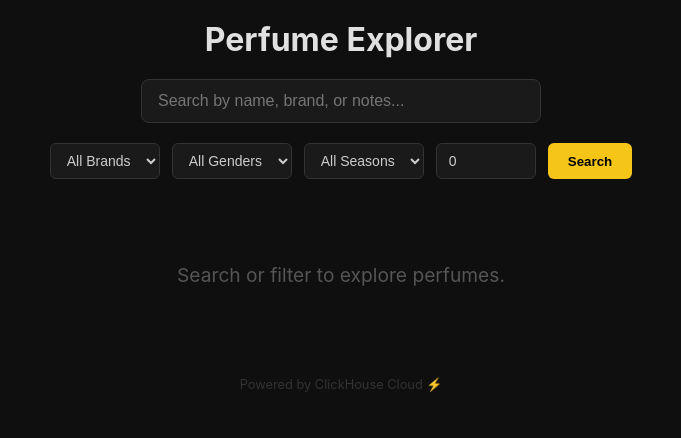
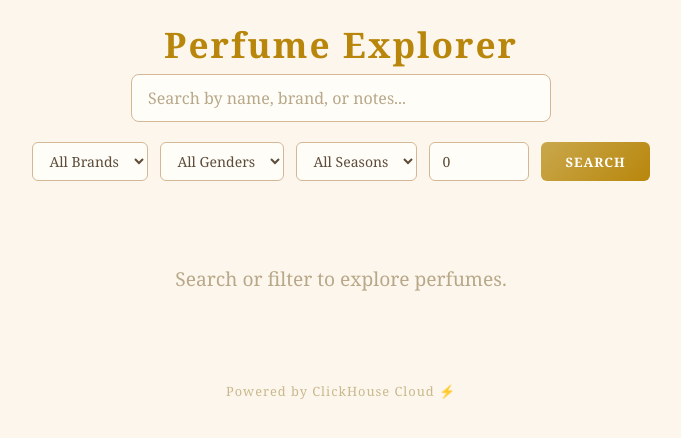
Before and after one commit to spoorthyvv/perfume-explorer, a FastAPI app: page / in a window 1280 px wide. Shown: the top 438 px of the page, without its empty margins (299-980 px from the left). Run offline with FastAPI, Linux system fonts and the light colour scheme.

Commit message:
Update index.html

```diff
--- a/templates/index.html
+++ b/templates/index.html
@@ -4,33 +4,41 @@
     <title>Perfume Explorer</title>
     <style>
         * { margin: 0; padding: 0; box-sizing: border-box; }
-        body { font-family: -apple-system, sans-serif; background: #0f0f0f; color: #e0e0e0; padding: 20px; }
-        h1 { text-align: center; margin-bottom: 20px; font-size: 2em; }
+        body { font-family: 'Georgia', 'Times New Roman', serif; background: #FDF6EC; color: #3B2F2F; padding: 20px; }
+        h1 { text-align: center; margin-bottom: 6px; font-size: 2.2em; color: #B8860B; letter-spacing: 2px; }
         .search-bar { display: flex; justify-content: center; margin-bottom: 20px; }
-        .search-bar input[type=text] { width: 400px; padding: 12px 16px; border-radius: 8px; border: 1px solid #333;
-            background: #1a1a1a; color: #fff; font-size: 16px; }
+        .search-bar input[type=text] { width: 420px; padding: 12px 16px; border-radius: 8px; border: 1px solid #D4B896;
+            background: #FFFDF7; color: #3B2F2F; font-size: 16px; font-family: inherit; }
+        .search-bar input[type=text]::placeholder { color: #B8A88A; }
         .filters { display: flex; gap: 12px; justify-content: center; flex-wrap: wrap; margin-bottom: 24px; }
-        .filters select, .filters input { padding: 8px 12px; border-radius: 6px; border: 1px solid #333;
-            background: #1a1a1a; color: #ccc; font-size: 14px; }
-        .filters button { padding: 8px 20px; border-radius: 6px; border: none;
-            background: #f5c518; color: #000; font-weight: bold; cursor: pointer; }
+        .filters select, .filters input { padding: 8px 12px; border-radius: 6px; border: 1px solid #D4B896;
+            background: #FFFDF7; color: #5C4B3A; font-size: 14px; font-family: inherit; }
+        .filters button { padding: 8px 24px; border-radius: 6px; border: none;
+            background: linear-gradient(135deg, #C9A84C, #B8860B); color: #FFF; font-weight: bold; cursor: pointer;
+            font-family: inherit; letter-spacing: 1px; text-transform: uppercase; font-size: 13px; }
+        .filters button:hover { background: linear-gradient(135deg, #B8860B, #996515); }
         .stats { display: flex; gap: 24px; justify-content: center; margin-bottom: 24px; }
-        .stat { background: #1a1a1a; padding: 16px 24px; border-radius: 8px; text-align: center; }
-        .stat .num { font-size: 1.8em; font-weight: bold; color: #f5c518; }
-        .stat .label { font-size: 0.85em; color: #888; margin-top: 4px; }
+        .stat { background: #FFFDF7; padding: 16px 24px; border-radius: 10px; text-align: center;
+            border: 1px solid #E8D5B5; box-shadow: 0 2px 8px rgba(184,134,11,0.08); }
+        .stat .num { font-size: 1.8em; font-weight: bold; color: #B8860B; }
+        .stat .label { font-size: 0.85em; color: #8B7355; margin-top: 4px; }
         .grid { display: grid; grid-template-columns: repeat(auto-fill, minmax(320px, 1fr)); gap: 16px; }
-        .card { background: #1a1a1a; border-radius: 10px; padding: 20px; border: 1px solid #222; }
-        .card h3 { color: #f5c518; margin-bottom: 4px; }
-        .card .brand { color: #888; margin-bottom: 12px; }
-        .card .meta { display: flex; gap: 12px; margin-bottom: 12px; flex-wrap: wrap; }
-        .tag { background: #2a2a2a; padding: 3px 10px; border-radius: 12px; font-size: 0.8em; color: #aaa; }
-        .notes { font-size: 0.85em; color: #777; margin-top: 8px; line-height: 1.5; }
-        .notes span { color: #bbb; }
-        .price-rating { display: flex; justify-content: space-between; margin-top: 12px; }
-        .price { font-size: 1.3em; font-weight: bold; }
-        .rating { color: #f5c518; font-size: 1.1em; }
-        .empty { text-align: center; color: #555; padding: 60px; font-size: 1.2em; }
-        .powered { text-align: center; color: #333; margin-top: 30px; font-size: 0.8em; }
+        .card { background: #FFFDF7; border-radius: 12px; padding: 20px; border: 1px solid #E8D5B5;
+            box-shadow: 0 2px 12px rgba(184,134,11,0.06); transition: box-shadow 0.2s; }
+        .card:hover { box-shadow: 0 4px 20px rgba(184,134,11,0.15); }
+        .card h3 { color: #B8860B; margin-bottom: 4px; font-size: 1.15em; }
+        .card .brand { color: #8B7355; margin-bottom: 12px; font-style: italic; }
+        .card .meta { display: flex; gap: 8px; margin-bottom: 12px; flex-wrap: wrap; }
+        .tag { background: #F5EDDF; padding: 3px 10px; border-radius: 12px; font-size: 0.8em; color: #7A6745;
+            border: 1px solid #E8D5B5; }
+        .notes { font-size: 0.85em; color: #8B7355; margin-top: 8px; line-height: 1.6; }
+        .notes span { color: #5C4B3A; }
+        .price-rating { display: flex; justify-content: space-between; margin-top: 14px;
+            padding-top: 12px; border-top: 1px solid #E8D5B5; }
+        .price { font-size: 1.3em; font-weight: bold; color: #3B2F2F; }
+        .rating { color: #C9A84C; font-size: 1.1em; }
+        .empty { text-align: center; color: #B8A88A; padding: 60px; font-size: 1.2em; }
+        .powered { text-align: center; color: #C9B88C; margin-top: 30px; font-size: 0.8em; letter-spacing: 1px; }
     </style>
 </head>
 <body>
```
